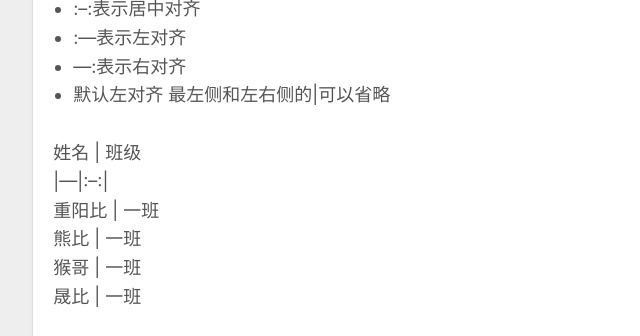
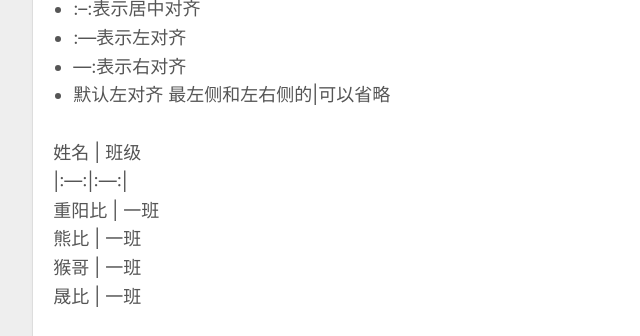
Before and after one commit to Nfreshbird/Nfreshbird.github.io, a plain HTML site: page index.html in a window 1280 px wide. Shown: the part 3040-3376 px from the top of the page, 8-648 px from the left. Drawn offline with nearby package versions, Linux system fonts and the light colour scheme.

Commit message:
Site updated: 2019-11-19 15:11:55

```diff
--- a/index.html
+++ b/index.html
@@ -138,7 +138,7 @@
 <li>—:表示右对齐</li>
 <li>默认左对齐 最左侧和左右侧的|可以省略</li>
 </ul>
-<p>姓名 | 班级<br>|—|:–:|<br>重阳比 | 一班<br>熊比 | 一班<br>猴哥 | 一班<br>晟比 | 一班</p>
+<p>姓名 | 班级<br>|:—:|:—:|<br>重阳比 | 一班<br>熊比 | 一班<br>猴哥 | 一班<br>晟比 | 一班</p>
 <h2 id="代码"><a href="#代码" class="headerlink" title="代码"></a>代码</h2><p>单行代码使用一对`括起来即可</p>
 <p><code>print hello;</code></p>
 <p>多行代码使用一对 三个`括起来即可</p>
```
Also changed, not shown: 2019/11/09/2019.11.9 初学markdown语法/index.html (+2 -2 lines).
